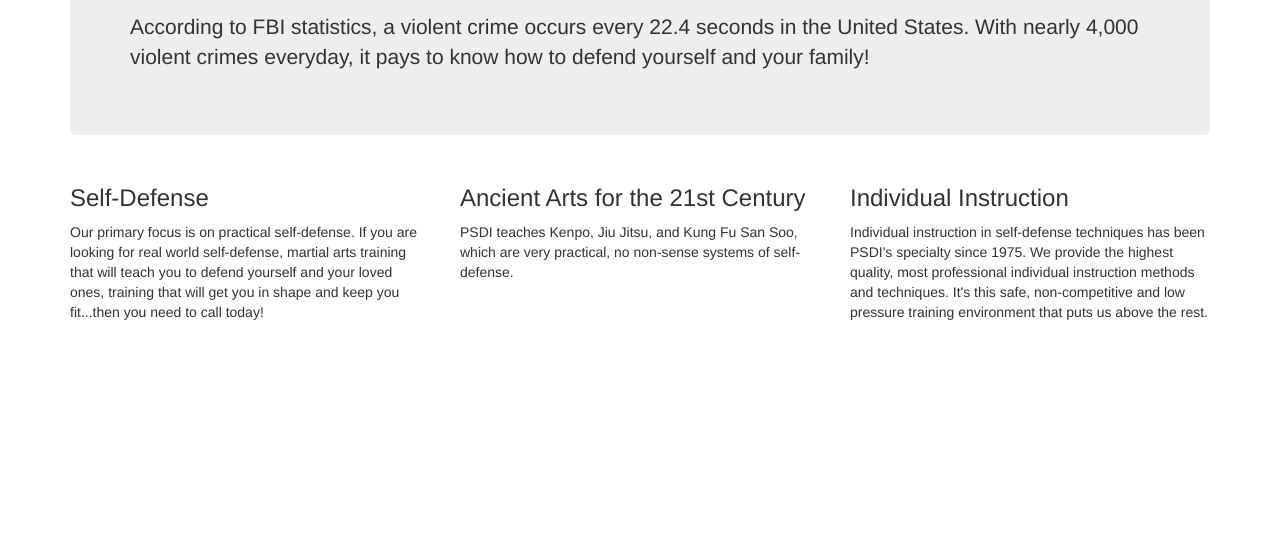
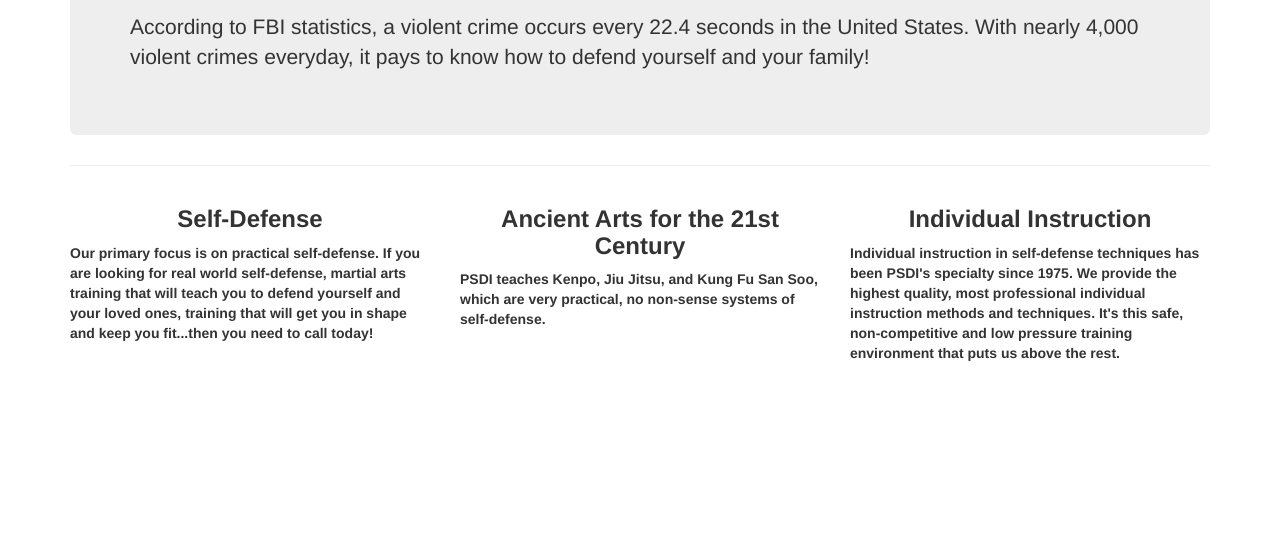
Before and after one commit to jsbUSMC/psdi, a plain HTML site: page index.html in a window 1280 px wide. Shown: the part 252-800 px from the top of the page. Drawn offline with nearby package versions, Linux system fonts and the light colour scheme.

```diff
--- a/index.html
+++ b/index.html
@@ -1,5 +1,5 @@
 <!DOCTYPE html>
-<html lang="en">
+<html lang="en-US">
     <head>
         <meta charset="utf-8">
         <meta http-equiv="X-UA-Compatible" content="IE=edge">
@@ -7,19 +7,13 @@
         <title>Professional Self Defense Institute - Home</title>
         <!-- Latest compiled and minified CSS -->
         <link rel="stylesheet" href="//maxcdn.bootstrapcdn.com/bootstrap/3.3.4/css/bootstrap.min.css">
+        <link rel="stylesheet" type="text/css" href="psdi.css">
 
         <!-- Latest compiled and minified JavaScript -->
         <script src="//maxcdn.bootstrapcdn.com/bootstrap/3.3.4/js/bootstrap.min.js"></script>
-        <style>
-            .full {
-                background: url(http://hdwallpaperd.com/wp-content/uploads/2014/12/Clowns-Fluid-Fresh-New-Hd-Wallpaper-.jpg) no-repeat center center fixed;
-                background-image: url(http://hdwallpaperd.com/wp-content/uploads/2014/12/Clowns-Fluid-Fresh-New-Hd-Wallpaper-.jpg);
-                background-size: cover;
-            }
-        </style>
     </head>
-    <body>
-         <div class="container">
+    <body class="fullscreen">
+         <div class="container-fluid">
             <nav class="navbar navbar-default" role="navigation">
                 <div class="container-fluid">
                     <div class="navbar-header">
@@ -53,26 +47,26 @@
                 </div>
             </nav>
         </div>
-        <div class="container opaqueblock">
-            <div class="jumbotron">
+        <div class="container">
+            <div class="jumbotron smokedglass">
                 <h1 class="text-center">Professional Self Defense Institute</h1>
                 <p><strong>The bad guys have a plan...what's yours?</strong></p>
                 <p>According to FBI statistics, a violent crime occurs every 22.4 seconds in the United States. With nearly 4,000 violent crimes everyday, it pays to know how to defend yourself and your family!</p>
-            </div>
-            <div class="row">
+            </div> <hr />
+            <div class="row smokedglass">
                 <div class="col-sm-4">
-                    <h3>Self-Defense</h3>
-                        <p>Our primary focus is on practical self-defense. If you are looking for real world self-defense, martial arts training that will
-                        teach you to defend yourself and your loved ones, training that will get you in shape and keep you fit...then you need to call today!</p>
+                    <h3 class="text-center"><strong>Self-Defense</strong></h3>
+                    <p><strong>Our primary focus is on practical self-defense. If you are looking for real world self-defense, martial arts training that will
+                    teach you to defend yourself and your loved ones, training that will get you in shape and keep you fit...then you need to call today!</strong></p>
                 </div>
                 <div class="col-sm-4">
-                    <h3>Ancient Arts for the 21st Century</h3>
-                        <p>PSDI teaches Kenpo, Jiu Jitsu, and Kung Fu San Soo, which are very practical, no non-sense systems of self-defense.</p>
+                    <h3 class="text-center"><strong>Ancient Arts for the 21st Century</strong></h3>
+                    <p><strong>PSDI teaches Kenpo, Jiu Jitsu, and Kung Fu San Soo, which are very practical, no non-sense systems of self-defense.</strong></p>
                 </div>
                 <div class="col-sm-4">
-                    <h3>Individual Instruction</h3>
-                        <p>Individual instruction in self-defense techniques has been PSDI's specialty since 1975. We provide the highest quality, most professional individual instruction methods and techniques.
-                         It's this safe, non-competitive and low pressure training environment that puts us above the rest.</p>
+                    <h3 class="text-center"><strong>Individual Instruction</strong></h3>
+                    <p><strong>Individual instruction in self-defense techniques has been PSDI's specialty since 1975. We provide the highest quality, most professional individual instruction methods and techniques.
+                     It's this safe, non-competitive and low pressure training environment that puts us above the rest.</strong></p>
                 </div>
             </div>
         </div>
```
